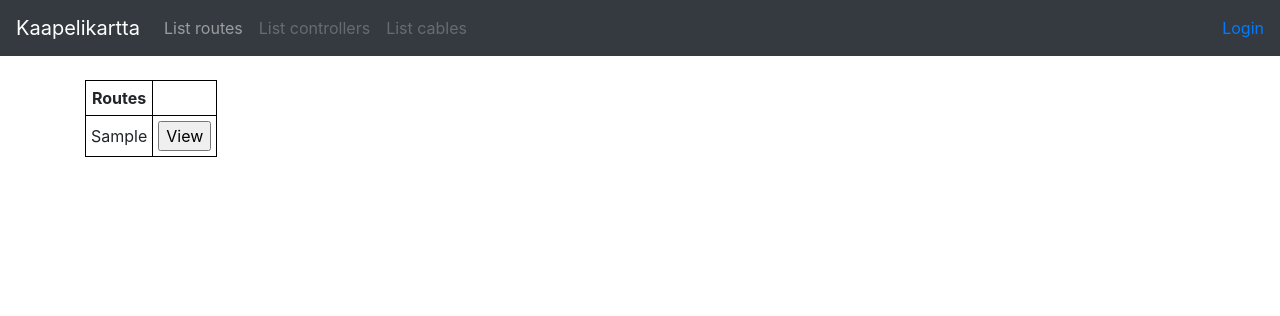
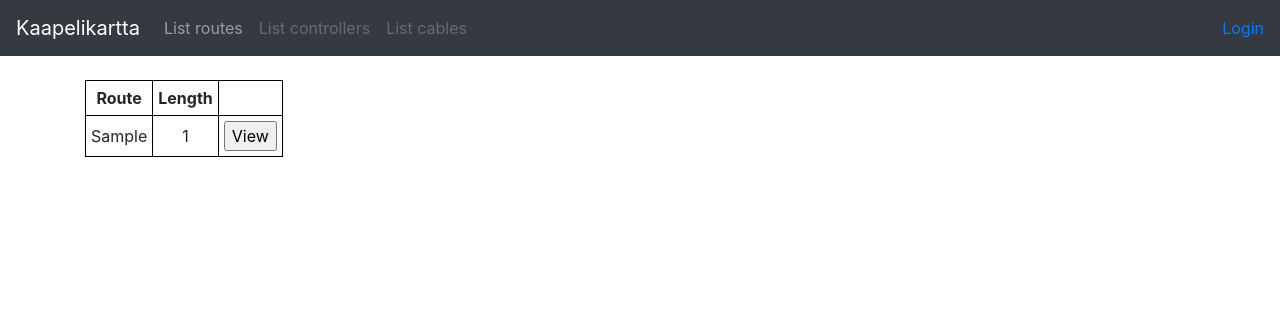
Before and after one commit to KalliMiika/Kaapelikartta, a Flask app: page /routes in a window 1280 px wide. Shown: the top 316 px of the page. Run offline with Flask 2, Linux system fonts and the light colour scheme; tables that the repository leaves empty hold one stand-in row (values such as "Sample post"); some libraries are stand-ins or nearby versions.

Commit message:
toiminnallisuus reitin pituuden selvittämiseen lisätty

```diff
--- a/application/routes/views.py
+++ b/application/routes/views.py
@@ -3,7 +3,6 @@ from flask_login import login_required
 
 from application import app, db
 from application.threads.models import Thread
-from application.cables.models import Cable
 
 #Kuunnellaan osoitteeseen /routes tulevia GET-Pyyntöjä
 #Palautetaan routes/list.html näkymä,
@@ -16,5 +15,5 @@ def routes_index():
 #
 @app.route("/routes/<route>/", methods=["GET"])
 def routes_view_one(route):
-    route = Thread.get_route(route)
-    return render_template("routes/view.html", route = route)
+    r = Thread.get_route(route)
+    return render_template("routes/view.html", route = r)
--- a/application/templates/layout.html
+++ b/application/templates/layout.html
@@ -22,7 +22,7 @@
 
 <body>
   <nav class="navbar navbar-expand-md navbar-dark bg-dark mb-4">
-    <a class="navbar-brand" href="#">Kaapelikartta</a>
+    <a class="navbar-brand" href="{{ url_for('index') }}">Kaapelikartta</a>
     <button class="navbar-toggler" type="button" data-toggle="collapse" data-target="#navbarCollapse"
       aria-controls="navbarCollapse" aria-expanded="false" aria-label="Toggle navigation">
       <span class="navbar-toggler-icon"></span>
--- a/application/templates/routes/list.html
+++ b/application/templates/routes/list.html
@@ -7,13 +7,15 @@
 -->
 <table>
     <tr>
-        <th>Routes</th>
+        <th>Route</th>
+        <th>Length</th>
     </tr>
     {% for route in routes %}
     <tr>
-        <td>{{ route }}</td>
+        <td>{{ route.name }}</td>
+        <td>{{ route.length }}</td>
         <td>
-          <form method="GET" action="{{ url_for('routes_view_one', route=route) }}">
+          <form method="GET" action="{{ url_for('routes_view_one', route=route.name) }}">
             <input type="submit" value="View"/>
           </form>
         </td>
--- a/application/threads/models.py
+++ b/application/threads/models.py
@@ -39,15 +39,29 @@ class Thread(db.Model):
         res = db.engine.execute(stmt)
         result = []
         for row in res:
+            result.append({"name":row[0], "length":Thread.route_length(row[0])})
+        return result
+
+    @staticmethod
+    def route_length(route):
+        stmt = text("SELECT COUNT(DISTINCT Controller.id) FROM Controller, Cable, Thread"
+                    " WHERE Thread.data = :route AND Thread.cable_id = Cable.id AND"
+                    " (Cable.controller_a_id = Controller.id OR Cable.controller_b_id = Controller.id)").params(route=route)
+        res = db.engine.execute(stmt)
+        result = []
+        for row in res:
             result.append(row[0])
-        return result
+        return result[0]
 
     #Saa parametriksi merkkijonon route jonka perusteella etsitään se reitti
     #jota pitkin tietty data liikkuu kaapeliverkostossa.
     #palautetaan lista joka sisältää askeleen verkossa / rivi
     @staticmethod
     def get_route(route):
-        stmt = text("select controller.name, cable.name, thread.socket_a, thread.socket_b from controller inner join cable on (cable.controller_a_id = controller.id or cable.controller_b_id = controller.id) inner join thread on thread.cable_id = cable.id and thread.data = :route").params(route=route)
+        stmt = text("select controller.name, cable.name, thread.socket_a, thread.socket_b"
+                    " from controller inner join cable on (cable.controller_a_id = controller.id"
+                    " or cable.controller_b_id = controller.id) inner join thread on"
+                    " thread.cable_id = cable.id and thread.data = :route").params(route=route)
         res = db.engine.execute(stmt)
         result = []
         tmp = []
```
